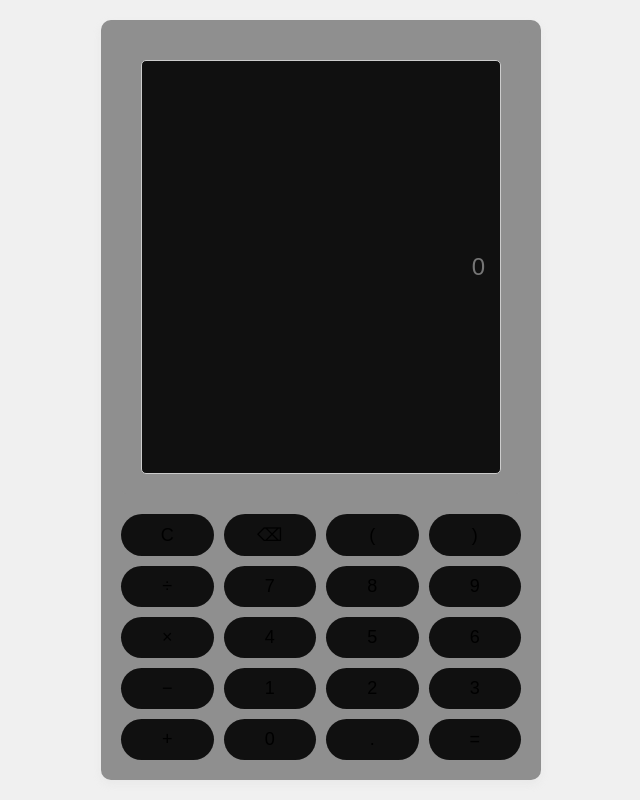
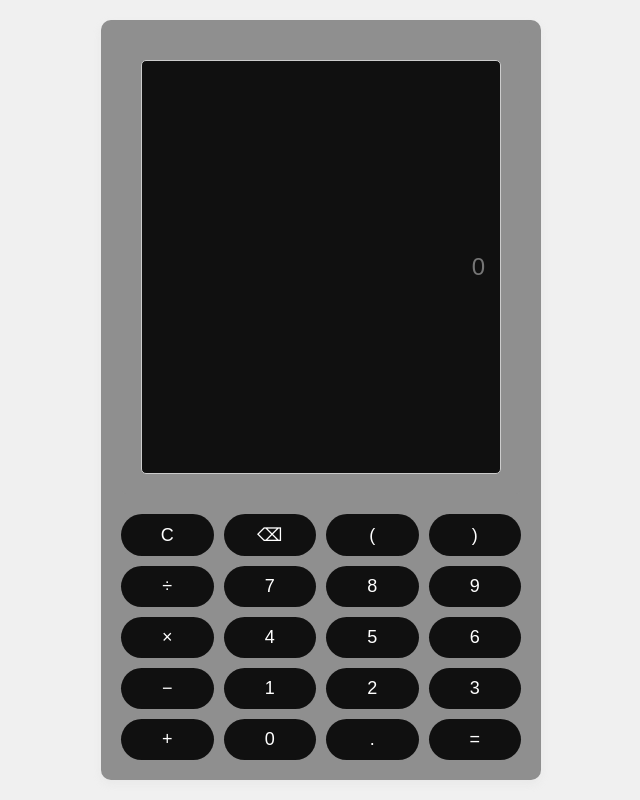
Before and after one commit to rio20232024/calculator, a plain HTML site: page index.html in a window 1280 px wide. Shown: the whole page, without its empty margins (319-959 px from the left). Drawn offline with Linux system fonts and the light colour scheme.

Commit message:
modification de style.css

```diff
--- a/style.css
+++ b/style.css
@@ -57,7 +57,7 @@ input {
   font-size: 18px;
   text-align: center;
   border: none;
-  color: black;
+  color: rgb(255, 255, 255);
   border-radius: 100px;
   background-color: rgb(16, 16, 16);
   cursor: pointer;
@@ -69,7 +69,7 @@ input {
 /* Operator buttons styling */
 .operator {
   background-color: rgb(16, 16, 16);
-  color: #000;
+  color: #ffffff;
 }
 
 .operator:hover {
@@ -79,7 +79,7 @@ input {
 /* Equals button styling */
 .equals {
   background-color: rgb(16, 16, 16);
-  color: #000;
+  color: #ffffff;
   /* grid-column: span 2; */
 }
 
@@ -87,13 +87,13 @@ input {
 .btn:nth-child(1) {
   /* Clear button */
   background-color: rgb(16, 16, 16);
-  color: #000000;
+  color: #ffffff;
 }
 
 .btn:nth-child(2) {
   /* Backspace button */
   background-color: rgb(16, 16, 16);
-  color: #000;
+  color: #ffffff;
 }
 
 /* Media query for smaller screens */
```
